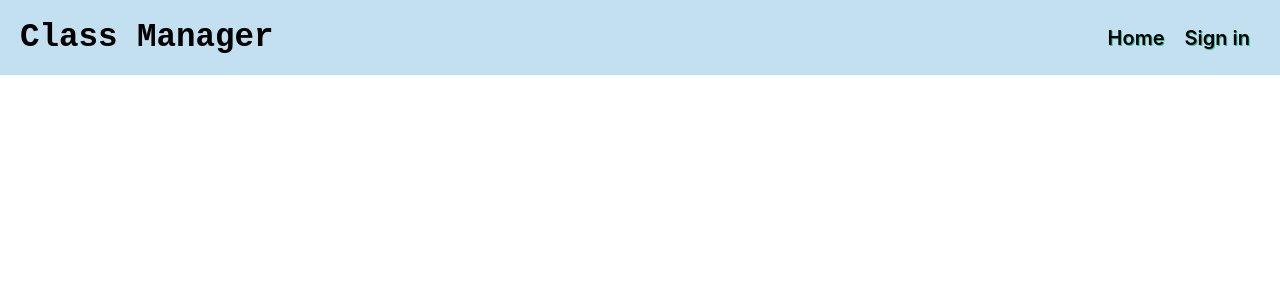
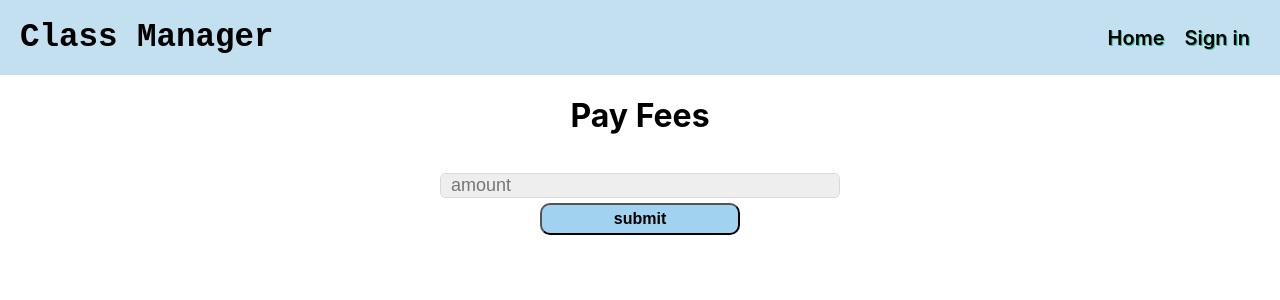
Before and after one commit to TatsianaMaksimuk/class-manager-fe, a React (Create React App) app: page /payfees in a window 1280 px wide. Shown: the top 300 px of the page. Built offline with nearby package versions, Linux system fonts and the light colour scheme.

Commit message:
PayFee added

```diff
--- a/src/components/Navbar/Navbar.js
+++ b/src/components/Navbar/Navbar.js
@@ -42,6 +42,7 @@ const Navbar = (props) => {
                         <Fragment>
                             < NavButton to="/students" label="All Students" />
                             <NavButton to="/profile" label="Profile" />
+                            <NavButton to="/payfees" label="Pay Fees" />
                         </Fragment>
 
                     ) :
--- a/src/components/Routers/AppRouter.js
+++ b/src/components/Routers/AppRouter.js
@@ -7,6 +7,7 @@ import Login from "../Auth/Login";
 import Self from "../Student/Self";
 import Students from "../Student/Students";
 import Navbar from "../Navbar/Navbar";
+import PayFees from "../Student/PayFees";
 
 const AppRouter = () => {
 
@@ -28,6 +29,8 @@ const AppRouter = () => {
                 <Route path = "/login" element ={<Login/>}/>
                 <Route path = "/profile" element ={<Self/>}/>
                 <Route path = "/students" element ={<Students/>}/>
+                <Route path = "/payfees" element ={<PayFees/>}/>
+
 
             </Routes>
         </Container>
--- /dev/null
+++ b/src/components/Student/PayFeeForm.js
@@ -0,0 +1,34 @@
+import React from "react";
+import Container from '../common/Container';
+import Form from "../common/Form";
+import InlineInputContainer from "../common/InlineInputContainer";
+import Input from "../common/Input";
+import Button from "../common/Button";
+
+const PayFeesForm = (props) => {
+    const handleChange = (e) =>{
+        props.updateForm(e.target.id, e.target.value)
+    }
+
+    return(
+        <Container>
+            <Form onSubmit={props.onSubmit} style={{margin: '1em'}}>
+                <InlineInputContainer>
+                    <Input
+                    name="amount"
+                    id = "amount"
+                    placeholder = "amount"
+                    value={props.query.amount}
+                    onChange = {handleChange}
+                    required
+                    />
+                </InlineInputContainer>
+                <Button disabled = {props.submitting}>
+                    submit
+                </Button>
+            </Form>
+        </Container>
+    )
+}
+
+export default PayFeesForm
--- /dev/null
+++ b/src/components/Student/PayFees.js
@@ -0,0 +1,56 @@
+import axios from "axios";
+import React, { useState, useContext } from "react";
+import Container from "../common/Container";
+import { AuthContext, AuthProvider } from "../Providers/AuthProvider";
+import PayFeesForm from "./PayFeeForm";
+
+const PayFees = () => {
+
+    const [query, setQuery] = useState(
+        {
+            amount: ""
+        }
+    );
+
+    const [submitting, setSubmitting] = useState(false)
+    const [auth] = useContext(AuthContext)
+    const [message, setMessage] = useState('');
+
+    const updateForm = (field, value) => {
+        setQuery(
+            {
+                ...query,
+                [field]: value
+            }
+        )
+    }
+
+    const onSubmit = async () => {
+        setMessage('');
+        setSubmitting(true);
+        const data = query;
+        try {
+            const res = await axios.post(`http://localhost:8080/api/students/${auth.id}/payFees`,
+            data)
+            setMessage(res.data.message)
+        } catch (error) {
+            setMessage("An error occured");
+
+            console.error(error.response ? error.response.data : error.message)
+        }
+        setQuery({amount:""})
+        setSubmitting(false);
+    }
+
+
+    return (
+        <Container>
+            <h1>Pay Fees</h1>
+            {message ? (<p>{message}</p>) : null }
+            <PayFeesForm query={query} updateForm={updateForm} onSubmit={onSubmit} submitting ={submitting}/>
+        </Container>
+
+    )
+}
+
+export default PayFees
```
